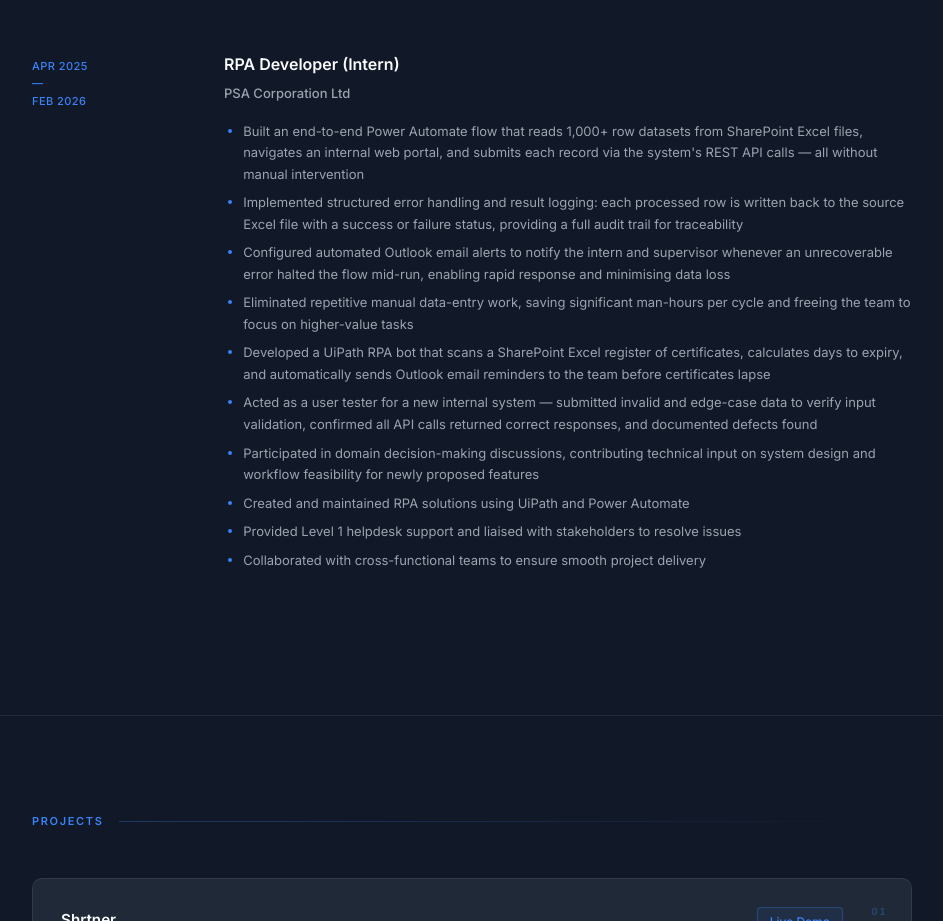
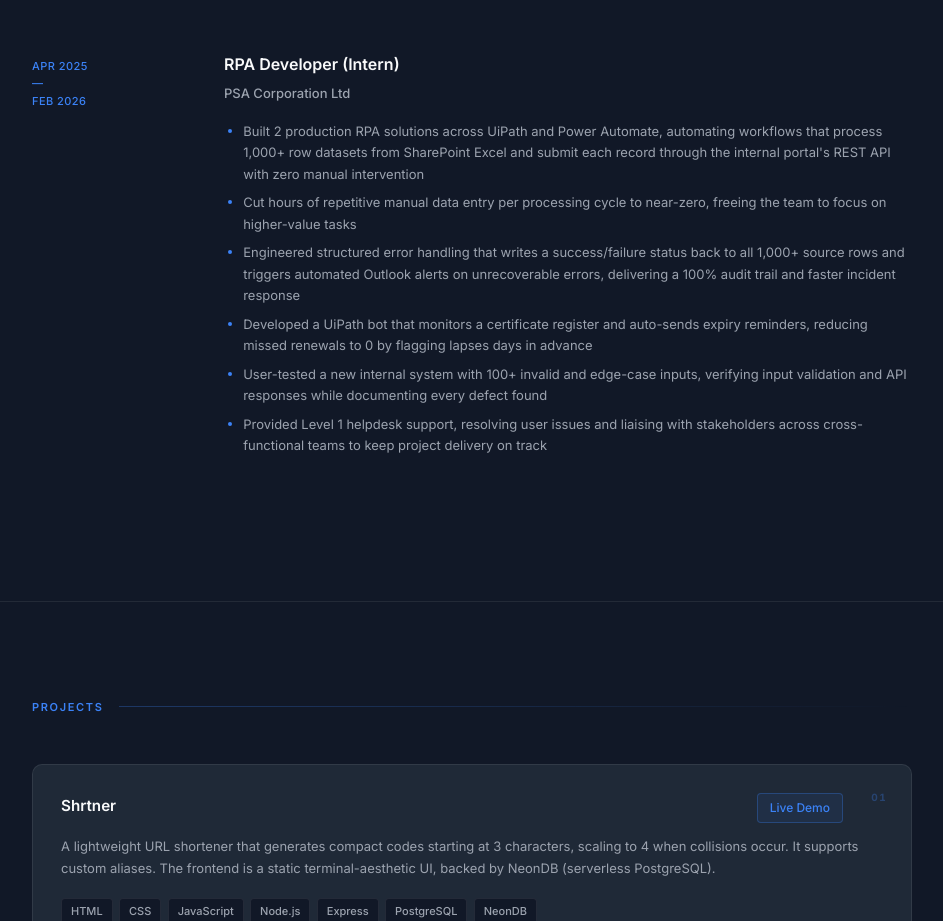
Before and after one commit to Htet-Myark/htet-portfolio-v2, a React (Vite) app: page / in a window 1280 px wide. Shown: the part 1925-2846 px from the top of the page, without its empty margins (168-1111 px from the left). Built offline with nearby package versions, Linux system fonts and the light colour scheme.

Commit message:
exp format imprtoved

```diff
--- a/src/components/Experience.jsx
+++ b/src/components/Experience.jsx
@@ -6,16 +6,12 @@
     role: 'RPA Developer (Intern)',
     org: 'PSA Corporation Ltd',
     bullets: [
-      'Built an end-to-end Power Automate flow that reads 1,000+ row datasets from SharePoint Excel files, navigates an internal web portal, and submits each record via the system\'s REST API calls — all without manual intervention',
-      'Implemented structured error handling and result logging: each processed row is written back to the source Excel file with a success or failure status, providing a full audit trail for traceability',
-      'Configured automated Outlook email alerts to notify the intern and supervisor whenever an unrecoverable error halted the flow mid-run, enabling rapid response and minimising data loss',
-      'Eliminated repetitive manual data-entry work, saving significant man-hours per cycle and freeing the team to focus on higher-value tasks',
-      'Developed a UiPath RPA bot that scans a SharePoint Excel register of certificates, calculates days to expiry, and automatically sends Outlook email reminders to the team before certificates lapse',
-      'Acted as a user tester for a new internal system — submitted invalid and edge-case data to verify input validation, confirmed all API calls returned correct responses, and documented defects found',
-      'Participated in domain decision-making discussions, contributing technical input on system design and workflow feasibility for newly proposed features',
-      'Created and maintained RPA solutions using UiPath and Power Automate',
-      'Provided Level 1 helpdesk support and liaised with stakeholders to resolve issues',
-      'Collaborated with cross-functional teams to ensure smooth project delivery',
+      'Built 2 production RPA solutions across UiPath and Power Automate, automating workflows that process 1,000+ row datasets from SharePoint Excel and submit each record through the internal portal\'s REST API with zero manual intervention',
+      'Cut hours of repetitive manual data entry per processing cycle to near-zero, freeing the team to focus on higher-value tasks',
+      'Engineered structured error handling that writes a success/failure status back to all 1,000+ source rows and triggers automated Outlook alerts on unrecoverable errors, delivering a 100% audit trail and faster incident response',
+      'Developed a UiPath bot that monitors a certificate register and auto-sends expiry reminders, reducing missed renewals to 0 by flagging lapses days in advance',
+      'User-tested a new internal system with 100+ invalid and edge-case inputs, verifying input validation and API responses while documenting every defect found',
+      'Provided Level 1 helpdesk support, resolving user issues and liaising with stakeholders across cross-functional teams to keep project delivery on track',
     ],
   },
 ]
```
